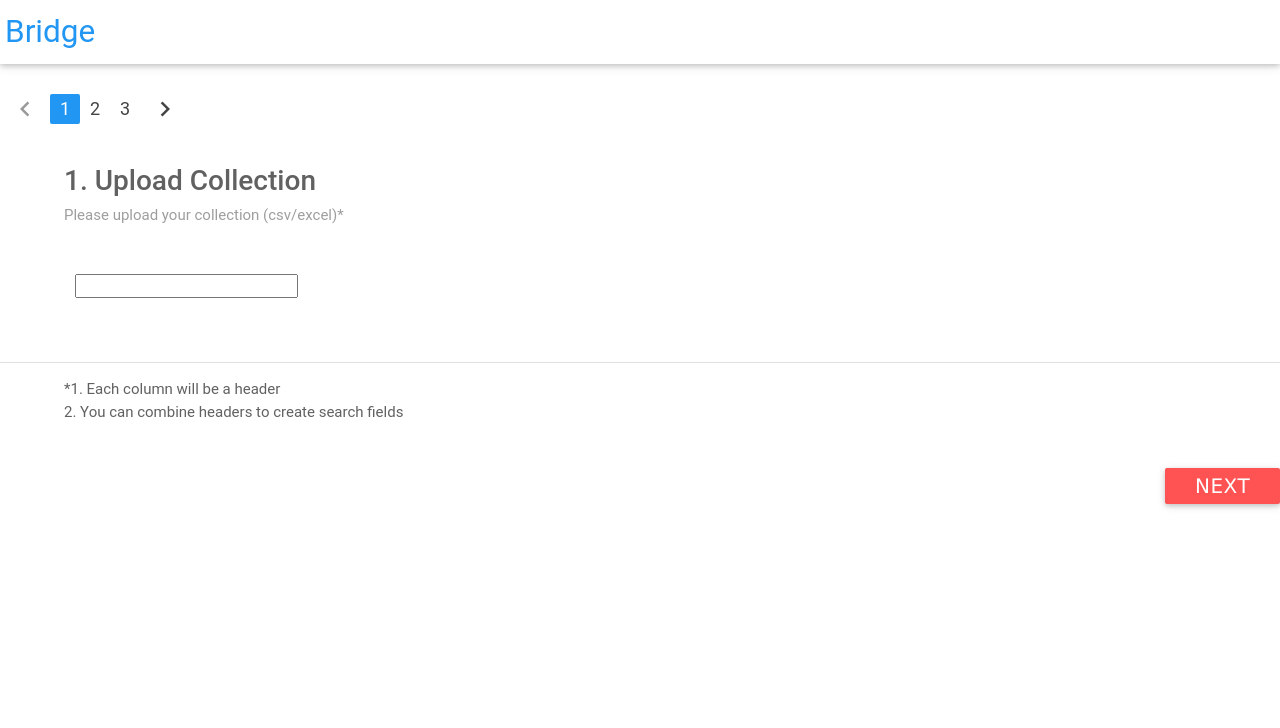
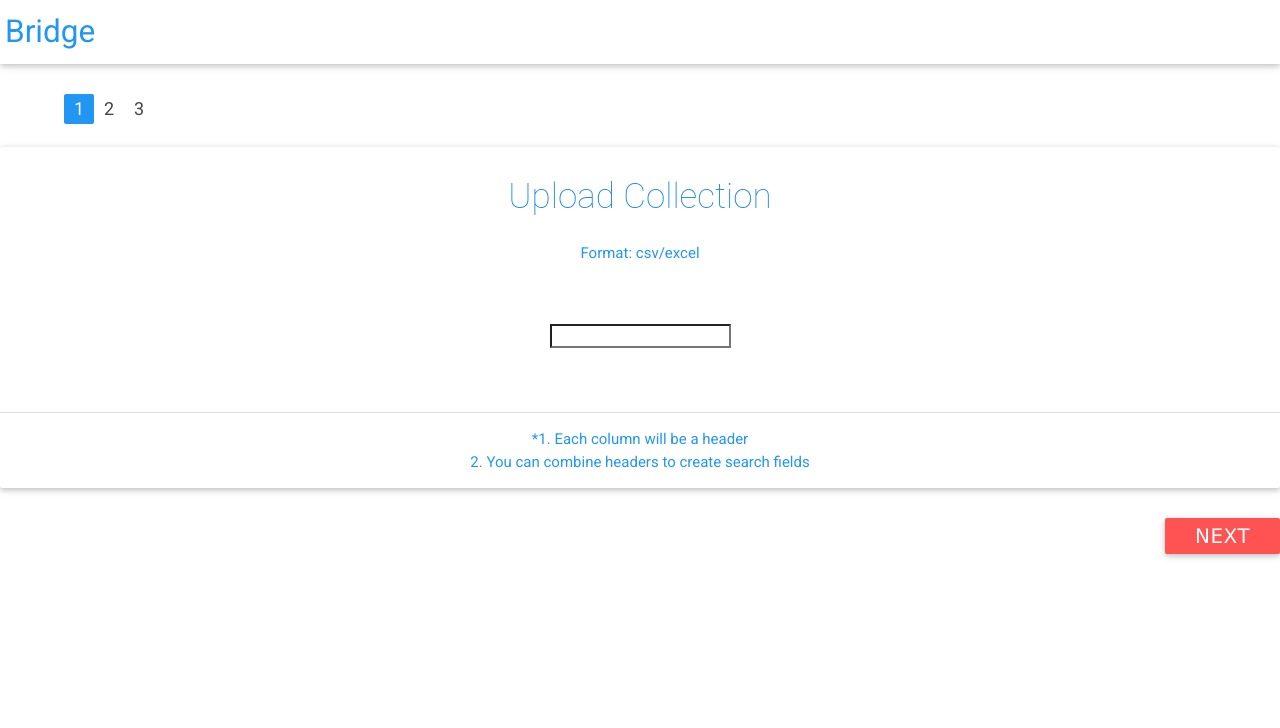
Before and after one commit to winiram/bridge, a Flask app: page /createUpload in a window 1280 px wide. Shown: the top 728 px of the page. Before the commit the page ends 509 px from the top, so only its background shows below. Run offline with Flask 2, Linux system fonts and the light colour scheme; some libraries are stand-ins or nearby versions; some web fonts are replaced.

Commit message:
front end changes changes
1. Changing style
2. Added template

```diff
--- a/app/static/custom.css
+++ b/app/static/custom.css
@@ -16,7 +16,9 @@
      border-bottom: 1px solid #2196F3;
      box-shadow: 0 1px 0 0 #2196F3;
    }
-
+html{
+    font-family: "Roboto", sans-serif;
+}
 #login {
 	margin-top: 10%;
 }
@@ -54,9 +56,8 @@
 }
 
 #instructions{
-    font-weight: 500 !important;
-    margin-left: 5%;
-    font-size: 28px;
+    font-weight: 200 !important;
+    font-size: 35px;
 }
 
 .top-margin {
@@ -80,13 +81,15 @@
     margin-left: 20%;
 }
 
-#upload {
-    padding-left: 5%;
+#filepicker {
+	background-color: white;
 }
 
 .fp__btn {
-	background-color: #2196f3 !important;
-
+	background-color: #FF5252 !important;
+    font-family: "Roboto", sans-serif;
+    height: 120%;
+    width: 130%;
 }
 
 .subtitle {
@@ -102,3 +105,7 @@
 #header1 {
 	border-bottom: 0;
 }
+
+.leftspace{
+    margin-left: 5%;
+}
--- a/app/templates/base.html
+++ b/app/templates/base.html
@@ -6,6 +6,7 @@
     <link rel="stylesheet" type="text/css" href="/static/animate.css" media="screen">
     <link rel="stylesheet" type="text/css" href="/static/custom.css" media="screen">
     <link href="https://fonts.googleapis.com/icon?family=Material+Icons" rel="stylesheet">
+    <link href='https://fonts.googleapis.com/css?family=Roboto:400,100,100italic,300,300italic,400italic,500,500italic,700,700italic,900,900italic' rel='stylesheet' type='text/css'>
     <script src="https://ajax.googleapis.com/ajax/libs/jquery/1.12.0/jquery.min.js"></script>
     <script src="http://code.jquery.com/ui/1.12.0-rc.1/jquery-ui.min.js"   integrity="sha256-mFypf4R+nyQVTrc8dBd0DKddGB5AedThU73sLmLWdc0="   crossorigin="anonymous"></script>
     <title>Bridge</title>
@@ -16,30 +17,13 @@
     <div>
         <nav class="white">
             <div class="nav-wrapper">
-                <a href="#" class="blue-text brand-logo">Bridge</a>
+                <a href="main" class="blue-text brand-logo">Bridge</a>
             </div>
         </nav>
     </div>
     <!--end navbar-->
 
     {% block content %}{% endblock %}
-
-    <!--
-    <footer class="white page-footer">
-
-                <div class="container">
-                    <div class="row">
-                        <div class="col s2 offset-s9">
-                <a class="grey-text text-darken-3 right" href="#!">About</a>
-                            </div>
-                        <div class="col s1">
-                <a class="grey-text text-darken-3 right" href="#!">About</a>
-                            </div>
-                    </div>
-                </div>
-            </footer>
-    -->
-
 </body>
 
 </html>
--- a/app/templates/createUpload.html
+++ b/app/templates/createUpload.html
@@ -1,36 +1,30 @@
-{% extends "base.html" %}
-{% block content %}
+{% extends "base.html" %} {% block content %}
 <script type="text/javascript" src="//api.filestackapi.com/filestack.js"></script>
 <script type="text/javascript" src="/javascript/appjs.js"></script>
 
 <div class="section">
     <ul class="pagination">
-            <li class="disabled"><a href="#!"><i class="material-icons">chevron_left</i></a></li>
-            <li class="blue active"><a href="#!">1</a></li>
+        <li class="blue active leftspace"><a href="createUpload.html">1</a></li>
         <li class="waves-effect"><a href="createSearch.html">2</a></li>
-            <li class="waves-effect"><a href="#!">3</a></li>
-            <li class="waves-effect"><a href="#!"><i class="material-icons">chevron_right</i></a></li>
+        <li class="waves-effect"><a href="previewSearch.html">3</a></li>
     </ul>
 </div>
 <div class="section"></div>
-    <div class="white section">
-        <h5 class="grey-text text-darken-2" id="instructions">1. Upload Collection</h1>
-        <h6 class="grey-text left-margin">Please upload your collection (csv/excel)*</h6>
+
+<div class="white card center">
+    <h1 class="blue-text text-darken-1" id="instructions">Upload Collection</h1>
+    <p class="blue-text">Format: csv/excel</p>
     <div class="section"></div>
     <form action="#">
-            <div class="file-field input-field" id="upload">
-                <div class="row">
-                <div class="col s3">
-                        <input type="filepicker" data-fp-apikey="AUJdiqo2nRiCbHdf9r8Yvz"
-onchange="alert(event.fpfile.url)" id="filepicker">
-                    </div>
-                </div>
+        <div class="file-field input-field center">
+            <input type="filepicker" id="filepicker" data-fp-apikey="AUJdiqo2nRiCbHdf9r8Yvz" onchange="alert(event.fpfile.url)">
         </div>
     </form>
     <div class="divider top-margin"></div>
-        <p class="grey-text text-darken-2 left-margin">*1. Each column will be a header <br> 2. You can combine headers to create search fields</p>
+    <p class="blue-text">*1. Each column will be a header
+        <br> 2. You can combine headers to create search fields</p>
 </div>
-    </div>
+
 <div class="section">
     <a class="waves-effect waves-light red accent-2 btn right" href="{{ url_for('createSearch')}}">Next</a>
 </div>
--- a/app/templates/main.html
+++ b/app/templates/main.html
@@ -3,7 +3,7 @@
 
     <div class="intro">
         <h1 class="animated fadeInUp intro blue-text center">
-            Share your collection in 5 minutes
+            Share your collection in under 5 minutes
         </h1>
         <div class="row">
             <img class="animated fadeInUp" src="/static/brige-intro.png">
```
Also changed, not shown: app/templates/createSearch.html (+4 -18 lines), app/templates/login.html (+3 -22 lines), app/templates/previewSearch.html (+3 -19 lines). Lines whose indentation alone changed are shown as unchanged.
